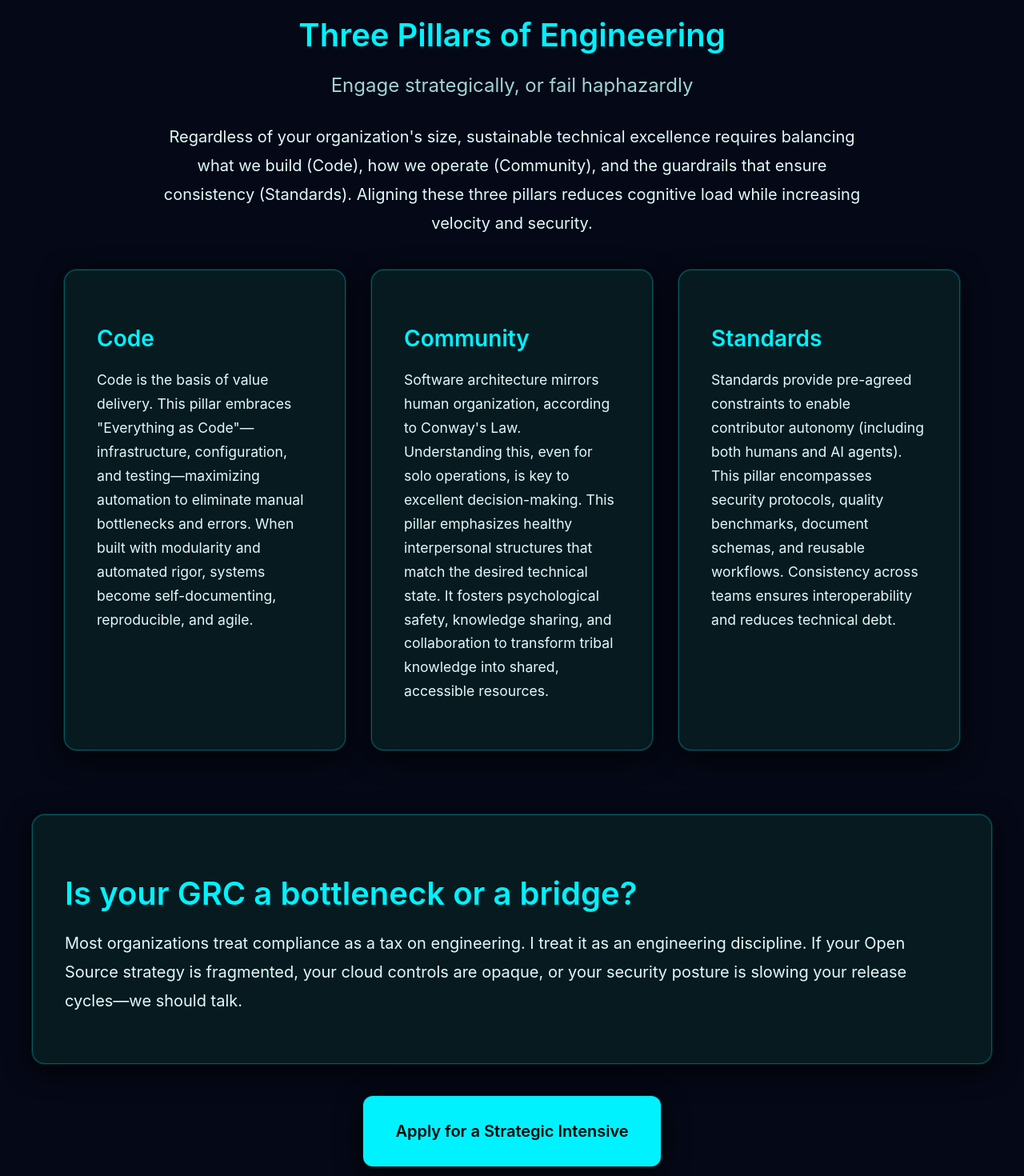
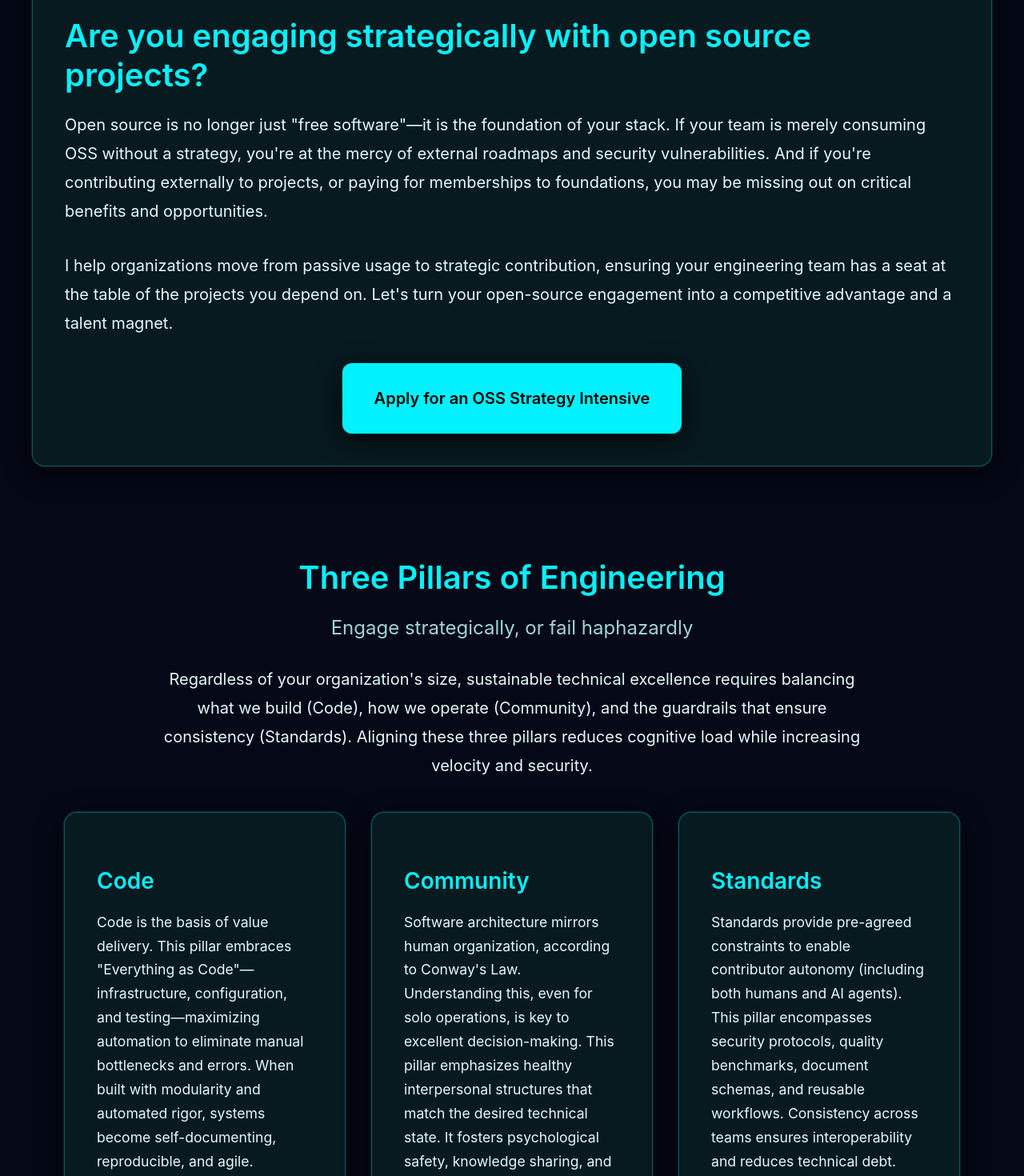
Before and after one commit to eddie-knight/eddie-knight.github.io, a React (Vite) app: page / in a window 1280 px wide. Shown: the part 820-2290 px from the top of the page at 80% size. Built offline with nearby package versions, Linux system fonts and the light colour scheme.

Commit message:
Reorganize CTA sections and refine content
- Move OSS Strategy CTA section before Three Pillars section
- Expand OSS section with two paragraphs about strategic engagement
- Update GRC section text to emphasize standardized Policy-as-Code as accelerators

```diff
--- a/src/pages/HomePage.tsx
+++ b/src/pages/HomePage.tsx
@@ -393,6 +393,79 @@ export const HomePage: React.FC = () => {
         </div>
       </section>
 
+      {/* OSS Strategy CTA Section */}
+      <section
+        id="oss-cta"
+        style={{
+          marginBottom: "var(--gf-space-xl)",
+          padding: "var(--gf-space-xl)",
+          backgroundColor: "var(--gf-color-surface)",
+          borderRadius: "var(--gf-radius-xl)",
+          boxShadow: "var(--gf-shadow-surface)",
+          backdropFilter: "var(--gf-glass-blur)",
+          WebkitBackdropFilter: "var(--gf-glass-blur)",
+          border: "1px solid var(--gf-color-border-strong)"
+        }}
+      >
+        <h2
+          style={{
+            fontSize: "2.5rem",
+            fontWeight: 600,
+            marginBottom: "var(--gf-space-md)",
+            color: "var(--gf-color-accent)"
+          }}
+        >
+          Are you engaging strategically with open source projects?
+        </h2>
+        <p
+          style={{
+            color: "var(--gf-color-text)",
+            lineHeight: 1.8,
+            fontSize: "1.25rem",
+            marginBottom: "var(--gf-space-lg)"
+          }}
+        >
+          Open source is no longer just "free software"—it is the foundation of your stack. If your team is merely consuming OSS without a strategy, you're at the mercy of external roadmaps and security vulnerabilities. And if you're contributing externally to projects, or paying for memberships to foundations, you may be missing out on critical benefits and opportunities.
+        </p>
+        <p
+          style={{
+            color: "var(--gf-color-text)",
+            lineHeight: 1.8,
+            fontSize: "1.25rem",
+            marginBottom: "var(--gf-space-lg)"
+          }}
+        >
+          I help organizations move from passive usage to strategic contribution, ensuring your engineering team has a seat at the table of the projects you depend on. Let's turn your open-source engagement into a competitive advantage and a talent magnet.
+        </p>
+        <div style={{ textAlign: "center" }}>
+          <Link
+            to="/apply"
+            style={{
+              display: "inline-block",
+              padding: "var(--gf-space-lg) var(--gf-space-xl)",
+              backgroundColor: "var(--gf-color-accent)",
+              color: "var(--gf-color-button-text)",
+              borderRadius: "var(--gf-radius-lg)",
+              fontSize: "1.25rem",
+              fontWeight: 600,
+              textDecoration: "none",
+              transition: "transform 0.2s, box-shadow 0.2s",
+              boxShadow: "var(--gf-shadow-surface)"
+            }}
+            onMouseEnter={(e) => {
+              e.currentTarget.style.transform = "translateY(-2px)";
+              e.currentTarget.style.boxShadow = "var(--gf-shadow-surface-strong)";
+            }}
+            onMouseLeave={(e) => {
+              e.currentTarget.style.transform = "translateY(0)";
+              e.currentTarget.style.boxShadow = "var(--gf-shadow-surface)";
+            }}
+          >
+            Apply for an OSS Strategy Intensive
+          </Link>
+        </div>
+      </section>
+
       {/* Three Pillars Section */}
       <section
         id="three-pillars"
@@ -572,9 +645,9 @@ export const HomePage: React.FC = () => {
         </div>
       </section>
 
-      {/* Problem Section */}
+      {/* GRC CTA Section */}
       <section
-        id="problem"
+        id="grc-cta"
         style={{
           marginBottom: "var(--gf-space-xl)",
           padding: "var(--gf-space-xl)",
@@ -594,27 +667,19 @@ export const HomePage: React.FC = () => {
             color: "var(--gf-color-accent)"
           }}
         >
-          Is your GRC a bottleneck or a bridge?
+          Is your GRC a Bottleneck or a Bridge?
         </h2>
         <p
           style={{
             color: "var(--gf-color-text)",
             lineHeight: 1.8,
-            fontSize: "1.25rem"
+            fontSize: "1.25rem",
+            marginBottom: "var(--gf-space-lg)"
           }}
         >
-          Most organizations treat compliance as a tax on engineering. I treat it as an engineering discipline. If your Open Source strategy is fragmented, your cloud controls are opaque, or your security posture is slowing your release cycles—we should talk.
+          Most organizations treat compliance as a tax on engineering. I treat it as an engineering discipline. When security and policy are manual checklists, they stall innovation. But when they're expressed as standardized Policy-as-Code, they become accelerators on the path to production. If your cloud controls are opaque, your audit trails are fragmented, or your security posture is slowing your release cycles, we should talk about building governance that scales.
         </p>
-      </section>
-
-      {/* CTA Section */}
-      <section
-        id="cta"
-        style={{
-          marginBottom: "var(--gf-space-xl)",
-          textAlign: "center"
-        }}
-      >
+        <div style={{ textAlign: "center" }}>
           <Link
             to="/apply"
             style={{
@@ -638,8 +703,9 @@ export const HomePage: React.FC = () => {
               e.currentTarget.style.boxShadow = "var(--gf-shadow-surface)";
             }}
           >
-          Apply for a Strategic Intensive
+            Apply for a GRC & Operations Strategic Intensive
           </Link>
+        </div>
       </section>
 
     </div>
```
Lines whose indentation alone changed are shown as unchanged.
